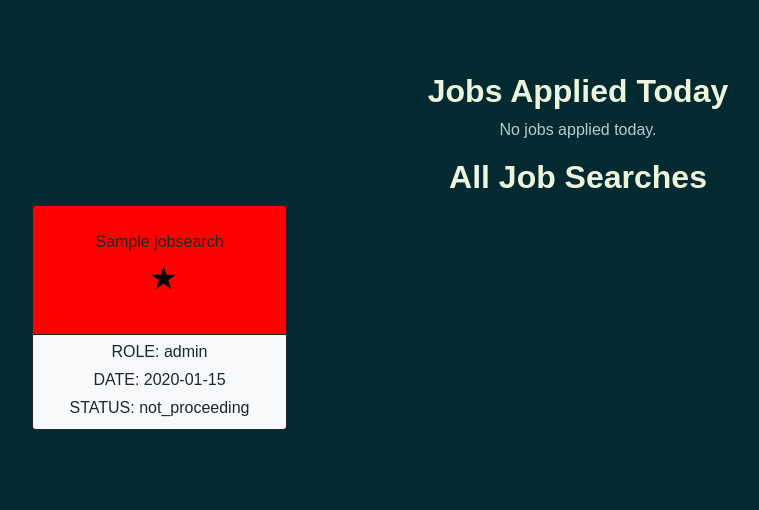
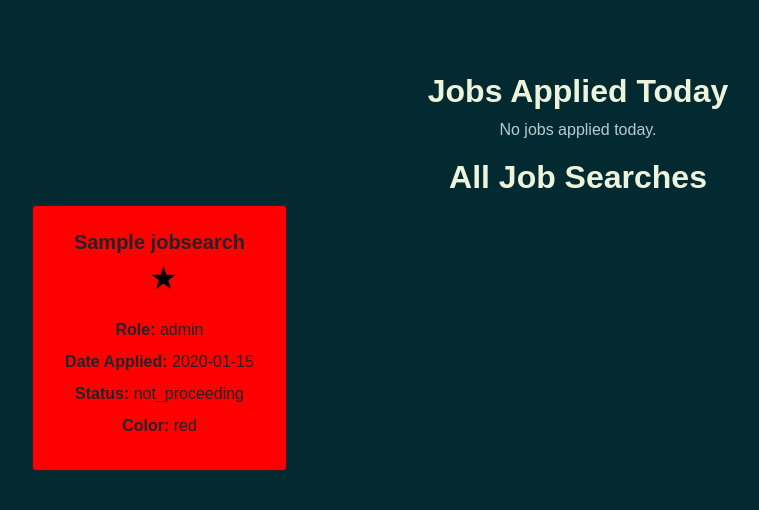
Before and after one commit to JWalshe86/career, a Django app: page /jobs/jobs_searched/ in a window 1280 px wide. Shown: the part 40-550 px from the top of the page, without its empty margins (62-821 px from the left). Run offline with Django 5.2, Linux system fonts and the light colour scheme; a user stored in the database is signed in; tables that the repository leaves empty hold one stand-in row (values such as "Sample post"); some web fonts are replaced.

Commit message:
Integrate background color logic into jobs_searched view and update URL configuration
- Merged background color assignment logic from job_search_view into jobs_searched.
- Removed job_search_view function as its functionality is now included in jobs_searched.
- Updated URL configuration to reflect the removal of job_search_view and to ensure correct path mapping for jobs_searched.

```diff
--- a/jobs/templates/jobs/job_searches.html
+++ b/jobs/templates/jobs/job_searches.html
@@ -19,66 +19,69 @@
                     <h2>Jobs Applied Today</h2>
                     {% if jobs_applied_today %}
 <div class="row">
-                            {% for job in jobs_applied_today %}
+    {% for data in jobs_searched %}
         <div class="col-sm-6 col-md-4 col-lg-3 col-xl-3 mb-3">
-                                    <div class="card h-100 border-dark d-flex flex-column">
+            <div class="card h-100 border-dark d-flex flex-column" style="background-color: {{ data.background_color }};">
                 <div class="card-body d-flex flex-column p-4">
+                    <a href="{% url 'jobsearch_detail' data.id %}" class="text-decoration-none text-dark">
                         <div class="card-title-container mb-3">
-                                                <h5 class="card-title text-dark mb-0">{{ job.name }}</h5>
+                            <h5 class="card-title text-dark mb-0">{{ data.name }}</h5>
+                            {% if data.favourite %}
+                            <span class="ms-2" style="font-size: 2rem; color: black;">
+                                &#9733;  <!-- Unicode character for a filled star (★) -->
+                            </span>
+                            {% endif %}
                         </div>
-                                            <p class="card-text mb-2 text-dark"><strong>Role:</strong> {{ job.role }}</p>
-                                            <p class="card-text mb-2 text-dark"><strong>City:</strong> {{ job.city }}</p>
-                                            <p class="card-text mb-2 text-dark"><strong>Date Applied:</strong> {{ job.created_at.date }}</p>
+                        <p class="card-text mb-2 text-dark"><strong>Role:</strong> {{ data.role }}</p>
+                        <p class="card-text mb-2 text-dark"><strong>Date Applied:</strong> {{ data.created_at|date:'Y-m-d' }}</p>
+                        <p class="card-text mb-2 text-dark"><strong>Status:</strong> {{ data.status }}</p>
+                    </a>
                 </div>
             </div>
         </div>
     {% endfor %}
 </div>
+
+
                     {% else %}
                         <p>No jobs applied today.</p>
                     {% endif %}
                 </div>
 
-                <!-- Existing content for job searches -->
+                <!-- Section for all job searches -->
                 <div class="container mt-3">
                     <h2>All Job Searches</h2>
 <div class="row">
     {% for data in jobs_searched %}
-                            <div class="col-sm-6 col-md-6 col-lg-3 col-xl-3 mb-3">
-                                <div class="card h-100 border-dark d-flex flex-column">
+        <div class="col-sm-6 col-md-4 col-lg-3 col-xl-3 mb-3">
+            <div class="card h-100 border-dark d-flex flex-column" style="background-color: {{ data.background_color }};">
                 <div class="card-body d-flex flex-column p-4">
                     <a href="{% url 'jobsearch_detail' data.id %}" class="text-decoration-none text-dark">
-                                            <div class="card-title-container mb-2">
-                                                <p class="card-title mb-0">{{ data.name }}</p>
+                        <div class="card-title-container mb-3">
+                            <h5 class="card-title text-dark mb-0">{{ data.name }}</h5>
+                            {% if data.favourite %}
                             <span class="ms-2" style="font-size: 2rem; color: black;">
-                                                    {% if data.favourite %}
                                 &#9733;  <!-- Unicode character for a filled star (★) -->
+                            </span>
                             {% endif %}
-                                                </span>
                         </div>
+                        <p class="card-text mb-2 text-dark"><strong>Role:</strong> {{ data.role }}</p>
+                        <p class="card-text mb-2 text-dark"><strong>Date Applied:</strong> {{ data.created_at|date:'Y-m-d' }}</p>
+                        <p class="card-text mb-2 text-dark"><strong>Status:</strong> {{ data.status }}</p>
+                        <p class="card-text mb-2 text-dark"><strong>Color:</strong> {{ data.background_color }}</p>
                     </a>
-                                    </div>
-                                    <div class="card-footer bg-light border-dark text-left d-flex flex-column">
-                                        <div class="row">
-                                            <div class="col">
-                                                <ul class='list-unstyled mb-0'>
-                                                    <li class="mb-1 text-dark">ROLE: {{ data.role }}</li>
-                                                    <li class="mb-1 text-dark">DATE: {{ data.created_at|date:'Y-m-d' }}</li>
-                                                    <li class="mb-1 text-dark">STATUS: {{ data.status }}</li>
-                                                </ul>
-                                            </div>
-                                        </div>
                 </div>
             </div>
         </div>
     {% endfor %}
 </div>
+
                 </div>
             </div>
         </div>
         <ul>
             {% for job in jobs_searched %}
-            <li class='d-none' data-dateapplied="{{ job.created_at|date:"Y-m-d" }}">{{ job }}</li>
+            <li class='d-none' data-dateapplied="{{ job.created_at|date:'Y-m-d' }}">{{ job }}</li>
             {% endfor %}
         </ul>
     </div>
@@ -86,23 +89,24 @@
 
 {% block extra_css %}
 <style>
+    /* Title container for consistency across both sections */
     .card-title-container {
         background-color: #f0f0f0; /* Set background color for the title area */
         padding: 10px; /* Adjust padding as needed */
-        border-bottom: 1px solid #ddd; /* Border separating title from content */
         min-height: 60px; /* Ensure consistent height for all cards */
         display: flex;
         align-items: center;
         justify-content: center;
     }
 
+    /* Title styling */
     .card-title {
         font-weight: bold;
         text-align: center;
-        margin: 0; /* Remove default margin for consistent spacing */
+        margin: 0;
     }
 
-    /* Ensure a fixed height for consistency */
+    /* Ensure card content has consistent spacing */
     .card-body {
         flex-grow: 1;
     }
--- a/jobs/urls.py
+++ b/jobs/urls.py
@@ -1,6 +1,6 @@
 from django.urls import path
 from map.views import MapView  # Import MapView from the map app
-from .views import jobs_dashboard_with_emails, jobs_dashboard_basic
+from .views import jobs_dashboard_with_emails, jobs_dashboard_basic, job_search_view  # Import job_search_view
 
 from . import views
 
@@ -13,4 +13,5 @@ urlpatterns = [
     path("<int:jobsearch_id>/", views.jobsearch_detail, name="jobsearch_detail"),
     path("edit/<int:jobsearch_id>/", views.edit_jobsearch, name="edit_jobsearch"),
     path("delete/<int:jobsearch_id>/", views.delete_jobsearch, name="delete_jobsearch"),
+    path("job-search/", job_search_view, name="job_search_view"),  # Add job_search_view
 ]
--- a/jobs/views.py
+++ b/jobs/views.py
@@ -127,7 +127,6 @@ def jobs_dashboard_basic(request):
 
     return render(request, "jobs/jobs_dashboard.html", context={'key': key, 'locations': locations})
 
-
 @login_required
 def jobs_searched(request):
     if request.user.is_superuser:
@@ -175,17 +174,31 @@ def jobs_searched(request):
             *priority_mapping.values()
         )
 
+        # Determine background colors based on status
+        for job in jobs:
+            if "pending<wk" in job.status:
+                job.background_color = 'yellow'
+            elif "pending<2wk" in job.status:
+                job.background_color = 'orange'
+            elif "pend<MONTH" in job.status:
+                job.background_color = 'purple'
+            elif "not_proceeding" in job.status:
+                job.background_color = 'red'
+            elif "pre_int_screen" in job.status:
+                job.background_color = '#83d7ad'
+            elif "interview" in job.status:
+                job.background_color = 'blue'
+            elif "offer" in job.status:
+                job.background_color = 'green'
+            else:
+                job.background_color = 'white'  # default color if none match
+
         context = {
             "jobs_searched": jobs,
             "jobs_applied_today": jobs_applied_today,  # Pass today's applied jobs to the template
         }
         return render(request, "jobs/job_searches.html", context)
 
-
-
-
-
-# Data entry views start
 
 @login_required
 def jobsearch_detail(request, jobsearch_id):
@@ -198,6 +211,7 @@ def jobsearch_detail(request, jobsearch_id):
             "jobsearch": jobsearch,
         }
         return render(request, "jobs/jobsearch_detail.html", context)
+
 
 
 @login_required
@@ -287,3 +301,27 @@ def favs_display(request):
     }
 
     return render(request, "jobs/favourites.html", context)
+
+
+def job_search_view(request):
+    jobs_searched = Job.objects.all()
+    print('test', jobs_searched)
+    for job in jobs_searched:
+        if "pending<wk" in job.status:
+            job.background_color = 'yellow'
+        elif "pending<2wk" in job.status:
+            job.background_color = 'orange'
+        elif "pend<MONTH" in job.status:
+            job.background_color = 'purple'
+        elif "not_proceeding" in job.status:
+            job.background_color = 'red'
+        elif "pre_int_screen" in job.status:
+            job.background_color = '#83d7ad'
+        elif "interview" in job.status:
+            job.background_color = 'blue'
+        elif "offer" in job.status:
+            job.background_color = 'green'
+        else:
+            job.background_color = 'white'  # default color if none match
+
+    return render(request, 'your_template.html', {'jobs_searched': jobs_searched})
--- a/static/js/main.js
+++ b/static/js/main.js
@@ -1,40 +1,37 @@
-$(document).ready(function (){
-$("li:contains(pending<wk)").parents('.card').css('background-color', 'yellow');
-$("li:contains(pending<2wk)").parents('.card').css('background-color', 'orange');
-$("li:contains(pend<MONTH)").parents('.card').css('background-color', 'purple');
-$("li:contains(not_proceeding)").parents('.card').css('background-color', 'red');
-$("li:contains(pre_int_screen)").parents('.card').css('background-color', '#83d7ad');
-$("li:contains(interview)").parents('.card').css('background-color', 'blue');
-$("li:contains(offer)").parents('.card').css('background-color', 'green');
+// $(document).ready(function () {
 
+//     // Create a temporary input field for copying URLs
+//     var $temp = $("<input>");
 
-var $temp = $("<input>");
-var $url = 'www.linkedin.com/in/john-walshe86';
-var $url2 = 'https://github.com/JWalshe86/';
-var $url3 = 'https://github.com/user-attachments/files/16346134/John_Walshe_CV.1.pdf';
+//     // URL variables
+//     var $url = 'www.linkedin.com/in/john-walshe86';
+//     var $url2 = 'https://github.com/JWalshe86/';
+//     var $url3 = 'https://github.com/user-attachments/files/16346134/John_Walshe_CV.1.pdf';
 
-$('.linkedin').on('click', function() {
-  $("body").append($temp);
-  $temp.val($url).select();
-  document.execCommand("copy");
-  $temp.remove();
-  $("p").text("Linkedin URL copied!");
-})
+//     // Copy Linkedin URL to clipboard
+//     $('.linkedin').on('click', function() {
+//         $("body").append($temp);
+//         $temp.val($url).select();
+//         document.execCommand("copy");
+//         $temp.remove();
+//         $("p").text("LinkedIn URL copied!");
+//     });
 
-$('.github').on('click', function() {
-  $("body").append($temp);
-  $temp.val($url2).select();
-  document.execCommand("copy");
-  $temp.remove();
-  $("p").text("Github URL copied!");
-})
+//     // Copy GitHub URL to clipboard
+//     $('.github').on('click', function() {
+//         $("body").append($temp);
+//         $temp.val($url2).select();
+//         document.execCommand("copy");
+//         $temp.remove();
+//         $("p").text("GitHub URL copied!");
+//     });
 
-$('.cv').on('click', function() {
-  $("body").append($temp);
-  $temp.val($url3).select();
-  document.execCommand("copy");
-  $temp.remove();
-  $("p").text("CV URL copied!");
-})
-
-})
+//     // Copy CV URL to clipboard
+//     $('.cv').on('click', function() {
+//         $("body").append($temp);
+//         $temp.val($url3).select();
+//         document.execCommand("copy");
+//         $temp.remove();
+//         $("p").text("CV URL copied!");
+//     });
+// });
```
Lines whose indentation alone changed are shown as unchanged.
